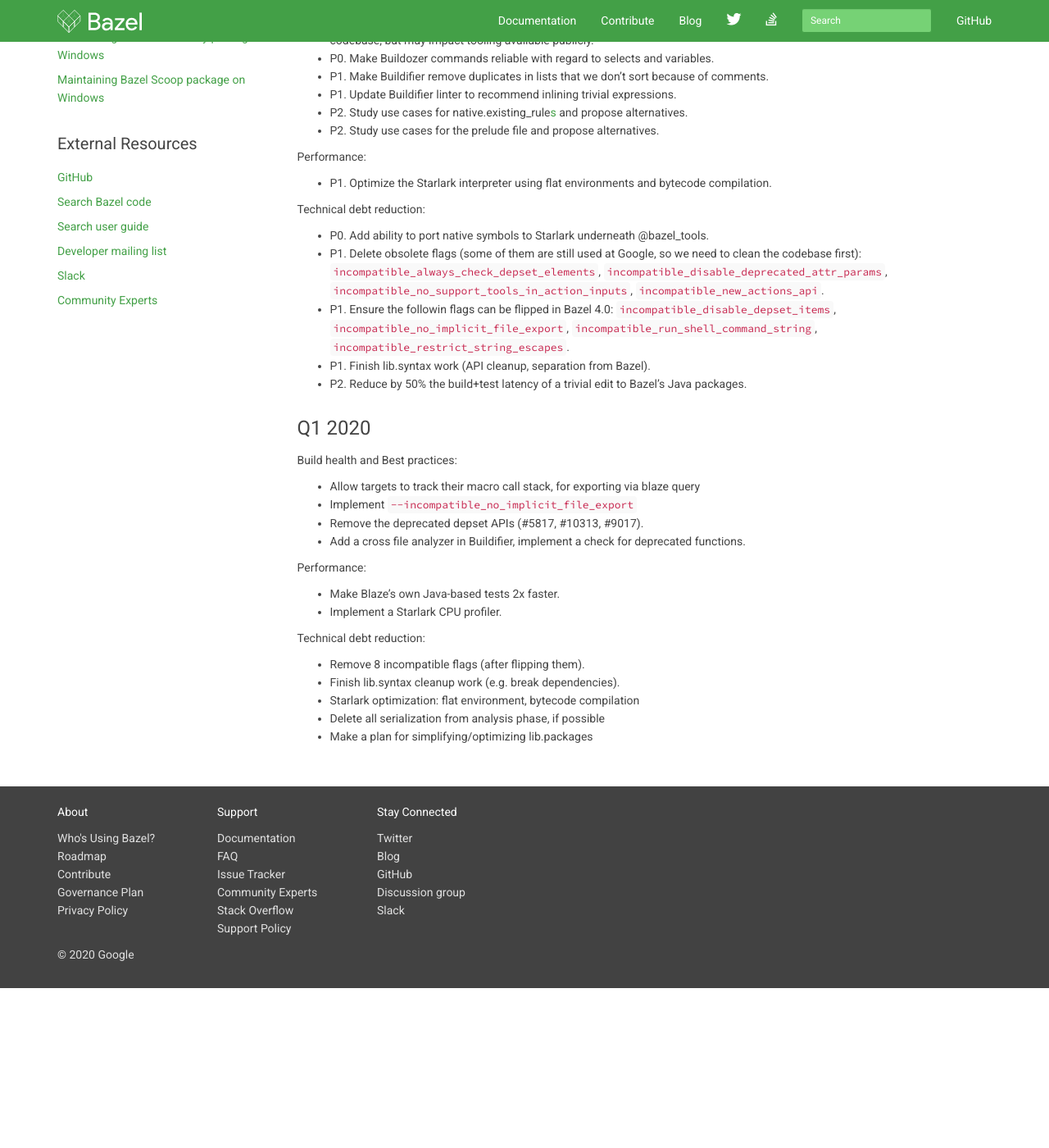
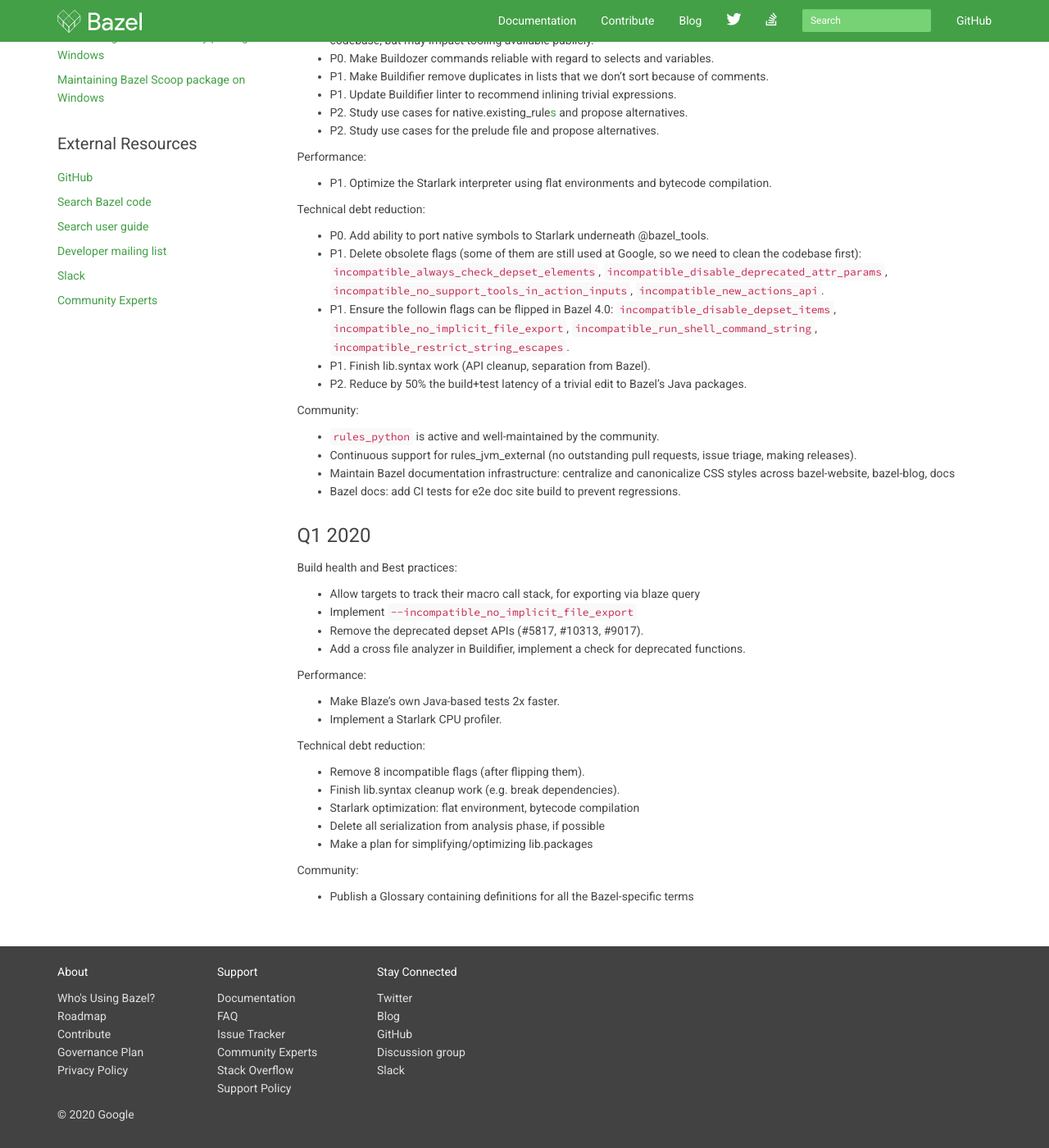
Before and after one commit to bazelbuild/bazel-website, a Jekyll site: the page built from roadmaps/starlark.md, in a window 1280 px wide and 1400 px high, scrolled down 599 px. Shown: the whole window at 82% size. Built offline with Jekyll 4.4.1, drawn with Linux system fonts in a browser that asks for light colours; nearby versions of some CDN libraries; library files that are not in the unit come from our copies; comment, search, counter and statistics services are not loaded; before the commit the page ends 1804 px from its top, so only the background shows below that.

Commit message:
Add Community-related sections

```diff
--- a/roadmaps/starlark.md
+++ b/roadmaps/starlark.md
@@ -55,6 +55,15 @@
 * P1. Finish lib.syntax work (API cleanup, separation from Bazel).
 * P2. Reduce by 50% the build+test latency of a trivial edit to Bazel’s Java packages.
 
+Community:
+
+* `rules_python` is active and well-maintained by the community.
+* Continuous support for rules_jvm_external (no outstanding pull requests, issue
+  triage, making releases).
+* Maintain Bazel documentation infrastructure: centralize and canonicalize CSS
+  styles across bazel-website, bazel-blog, docs
+* Bazel docs: add CI tests for e2e doc site build to prevent regressions.
+
 ## Q1 2020
 
 Build health and Best practices:
@@ -77,3 +86,7 @@
 * Starlark optimization: flat environment, bytecode compilation
 * Delete all serialization from analysis phase, if possible
 * Make a plan for simplifying/optimizing lib.packages
+
+Community:
+
+* Publish a Glossary containing definitions for all the Bazel-specific terms
```
